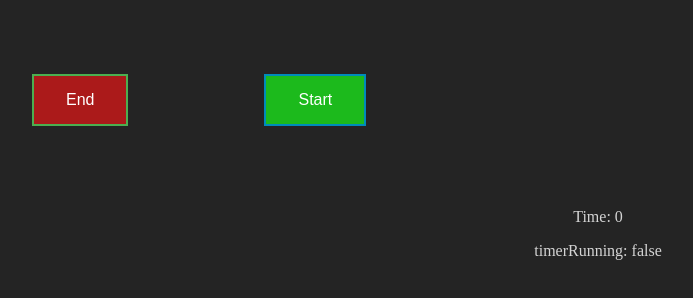
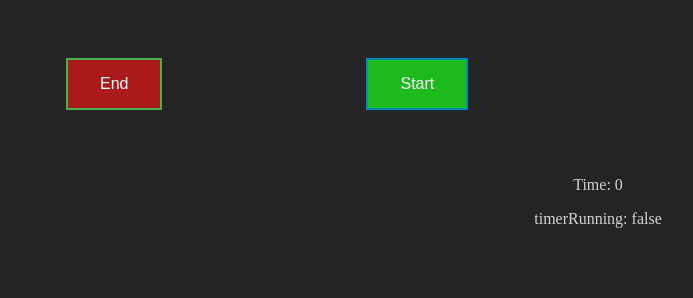
Before and after one commit to WaffleDevs/WafflesDev.github.io, a plain HTML site: page index.htm in a window 1280 px wide. Shown: the whole page, without its empty margins (42-735 px from the left). Drawn offline with nearby package versions, Linux system fonts and the light colour scheme.

Commit message:
Update index.htm

```diff
--- a/index.htm
+++ b/index.htm
@@ -18,7 +18,7 @@ body {
   text-decoration: none;
   display: inline-block;
   font-size: 16px;
-  margin: 66px 66px;
+  margin: 50px 100px;
   cursor: pointer;
 }
 #b1 {
```
